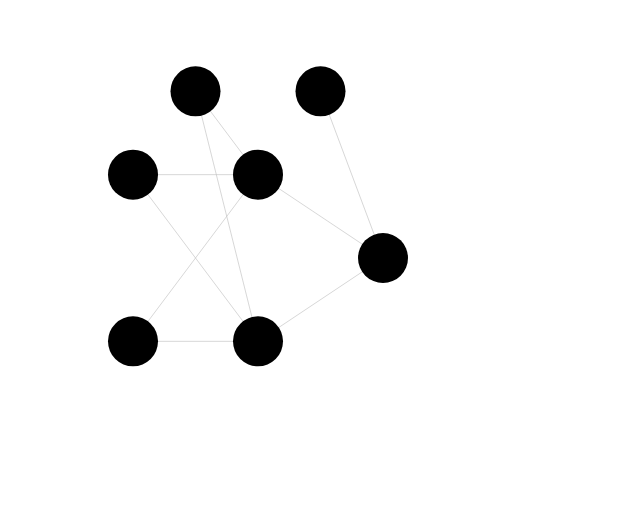
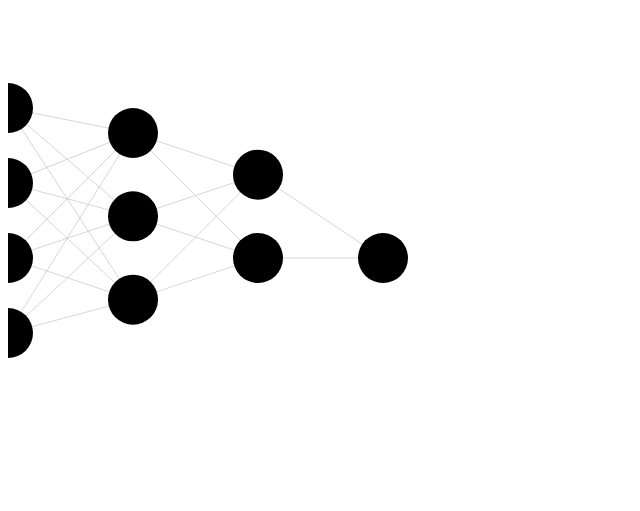
Before and after one commit to Miklosi/NeuralNetworkViz, a website: page index.html in a window 1280 px wide. Shown: the whole page, without its empty margins (0-640 px from the left). Drawn offline with Linux system fonts and the light colour scheme.

Commit message:
Added node graph builder for arbitrary network sizes.

```diff
--- a/index.html
+++ b/index.html
@@ -182,39 +182,118 @@ d3.text("./data/mnist_train_sample.csv", function(text) {
 var width = 500,
     height = 500,
     minCircleRadius = 0;
-
-
+/*
+// 2,2,1
 var graphMLPData = {
   nodes: [
     { name: "in1", group: 0, size: 25, x: width/4, y: height/3, fixed: true },
     { name: "in2", group: 1, size: 25, x: width/4, y: 2*height/3, fixed: true },
 
-
-      { name: "biashidden1", group: 2, size: 25, x: 3*width/8, y: height/6, fixed: true },
+//      { name: "biashidden1", group: 2, size: 25, x: 3*width/8, y: height/6, fixed: true },
     { name: "hidden1", group: 3, size: 25, x: width/2, y: height/3, fixed: true },
     { name: "hidden2", group: 4, size: 25, x: width/2, y: 2*height/3, fixed: true },
 
-      { name: "biasOut", group: 5, size: 25, x: 5*width/8, y: height/6, fixed: true },
-    { name: "out1", group: 6, size: 25, x: 3*width/4, y: height/2, fixed: true }
+//      { name: "biasOut", group: 5, size: 25, x: 5*width/8, y: height/6, fixed: true },
+    { name: "out1", group: 4, size: 25, x: 3*width/4, y: height/2, fixed: true }
   ],
   links: [  //source & target: index in nodes array,   value:  strength of link
 
+    { source: 0, target: 2, value: 10, display: true },
     { source: 0, target: 3, value: 10, display: true },
-    { source: 0, target: 4, value: 10, display: true },
 
+    { source: 1, target: 2, value: 10, display: true },
     { source: 1, target: 3, value: 10, display: true },
-    { source: 1, target: 4, value: 10, display: true },
 
-    { source: 2, target: 3, value: 10, display: true },
+  //  { source: 2, target: 3, value: 10, display: true },
+ //   { source: 2, target: 4, value: 10, display: true },
+
+ //   { source: 5, target: 6, value: 10, display: true },
+
     { source: 2, target: 4, value: 10, display: true },
-
-    { source: 5, target: 6, value: 10, display: true },
-
-    { source: 3, target: 6, value: 10, display: true },
-    { source: 4, target: 6, value: 10, display: true },
+    { source: 3, target: 4, value: 10, display: true },
 
   ]
 };
+*/
+
+//1 = 1/2
+//2 = 1/4
+//3 = 1/8
+
+
+
+function buildFullyConnectedNodeGraph(sizes) {
+  var margin = 0,
+      length = sizes.length,
+      n = d3.sum(sizes) * parseInt(length),
+      xScale = d3.scale.linear()
+                       .domain([0, length])
+                       .range([margin, width-margin]),
+      namePrefix = function(index) {
+                    if(index == 0) return "in";
+                    else if(index == length-1) return "out";
+                    else return "hiddenL" + index;
+                  };
+
+  var nodes = sizes.map(function(d, i) {
+
+              var midpoint = height/2;
+              var num_nodes = d;
+
+
+
+              var yScale = d3.scale.linear()
+                          .domain([0, d])
+                          .range([margin+(height/(d+1)), height-(margin+(height/(d+1)))]);
+
+              return d3.range(d).map(function(x, j) {
+                return {
+                  layer: i,
+                  index: j,
+                  name: namePrefix(i) + "n" + j,
+                  size: 25,
+                  fixed: true,
+                  x: xScale(i),
+                  y: yScale(j)
+                }
+              })
+         }).reduce(function(d1,d2){
+            return d1.concat(d2)
+         },[])
+         .map(function(d, i) {
+            d.group = i;
+            return d;
+         });
+
+  var links = nodes.filter(function(d) {
+    return d.layer != (length-1);
+  }).map(function(d) {
+    return nodes.filter(function(x) {
+      return x.layer == (d.layer + 1)
+    }).map(function(x) {
+      return {
+        source: d.group,
+        target: x.group,
+        value: 10,
+        display: true
+      }
+    });
+  }).reduce(function(d1,d2){
+            return d1.concat(d2)
+  },[]);
+
+  return {
+    nodes: nodes,
+    links: links
+  }
+}
+
+var graphMLPData = buildFullyConnectedNodeGraph([4,3,2,1]);
+
+
+
+
+
 
 
 
```
